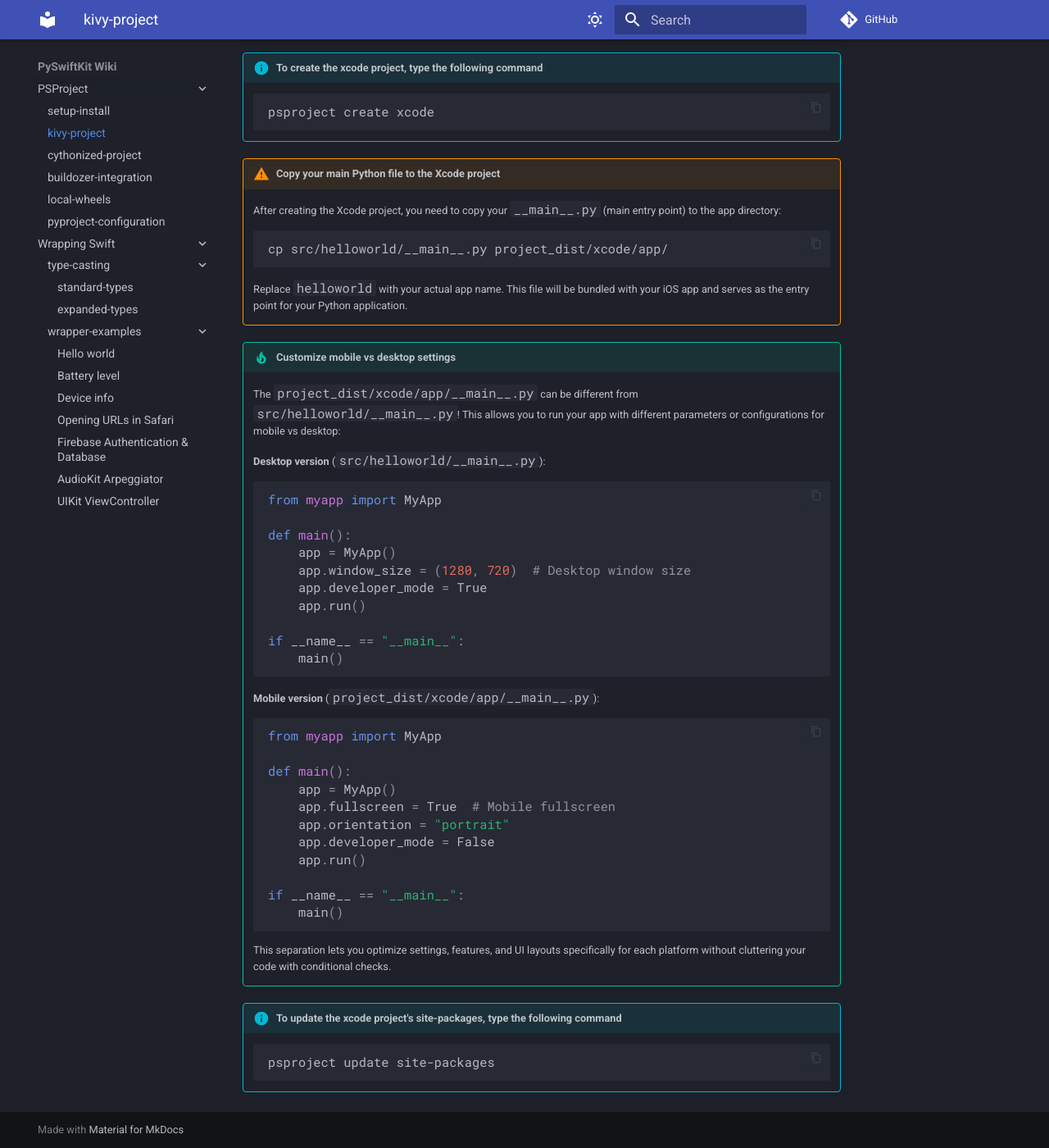
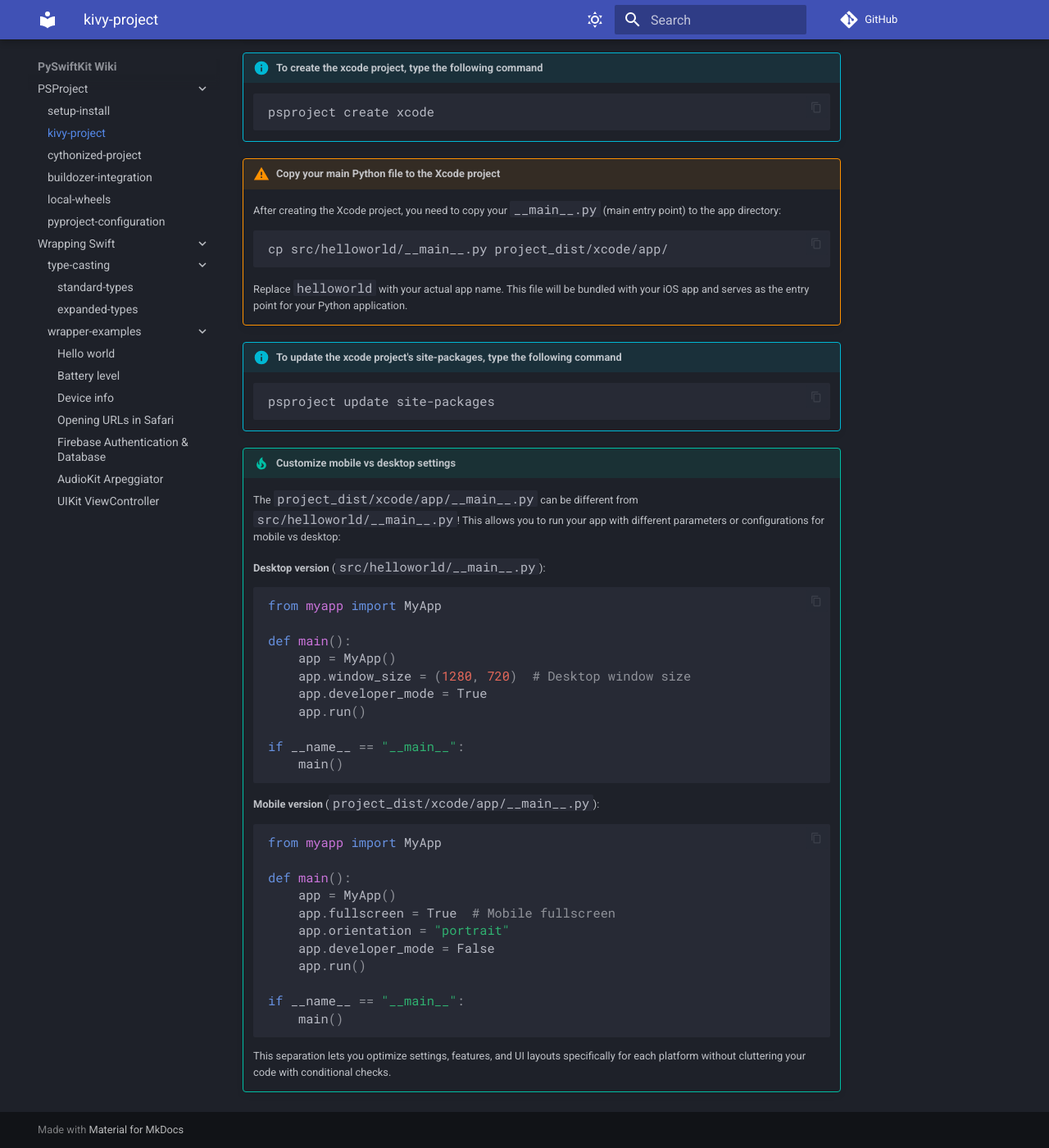
Before and after one commit to Py-Swift/wiki-source, an MkDocs documentation site: the page built from docs/project/kivy/create.md, in a window 1280 px wide and 1400 px high, scrolled down 2912 px. Shown: the whole window at 82% size. Built offline with MkDocs 1.6.1 and Material for MkDocs 9.7.7, drawn with Linux system fonts in a browser that asks for light colours; comment, search, counter and statistics services are not loaded; some of the changed lines change nothing that is shown.

Commit message:
Move customization tip to end of create documentation

````diff
--- a/docs/project/kivy/create.md
+++ b/docs/project/kivy/create.md
@@ -41,6 +41,11 @@
 
     Replace `helloworld` with your actual app name. This file will be bundled with your iOS app and serves as the entry point for your Python application.
 
+!!! info "To update the xcode project's site-packages, type the following command"
+    ```sh
+    psproject update site-packages
+    ```
+
 !!! tip "Customize mobile vs desktop settings"
     The `project_dist/xcode/app/__main__.py` can be different from `src/helloworld/__main__.py`! This allows you to run your app with different parameters or configurations for mobile vs desktop:
 
@@ -74,8 +79,3 @@
     ```
 
     This separation lets you optimize settings, features, and UI layouts specifically for each platform without cluttering your code with conditional checks.
-
-!!! info "To update the xcode project's site-packages, type the following command"
-    ```sh
-    psproject update site-packages
-    ```
````
